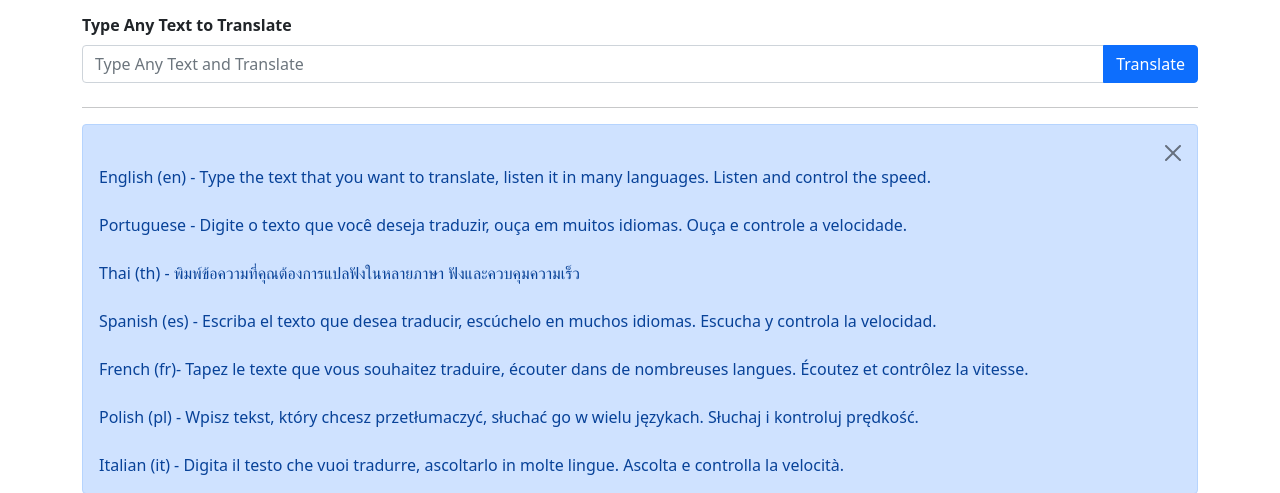
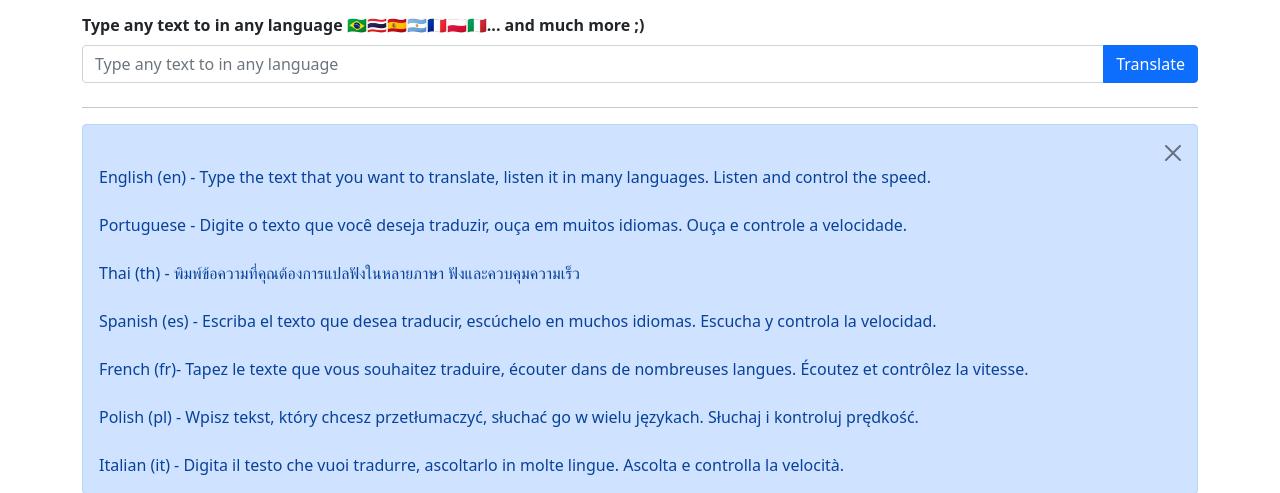
Before and after one commit to lexvieira/MultiTranslator_WithSpeak, a Flask app: page / in a window 1280 px wide. Shown: the part 104-597 px from the top of the page. Run offline with Flask 2, Linux system fonts and the light colour scheme; some libraries are stand-ins or nearby versions.

Commit message:
Adding Styles

```diff
--- a/app/templates/index.html
+++ b/app/templates/index.html
@@ -23,9 +23,9 @@
 
 		<hr>
 		<div>
-			<label for="basic-url" class="form-label" style="font-weight: bold;">Type Any Text to Translate</label>
+			<label for="basic-url" class="form-label" style="font-weight: bold;">Type any text to in any language 🇧🇷🇹🇭🇪🇸🇦🇷🇫🇷🇵🇱🇮🇹... and much more ;)</label>
 			<div class="input-group mb-4">
-				<input type="text" id="Input" placeholder="Type Any Text and Translate" class="form-control" placeholder="Username" aria-label="Username" aria-describedby="basic-addon1">
+				<input type="text" id="textToTranslate" placeholder="Type any text to in any language" class="form-control" aria-label="textToTranslate" aria-describedby="text-to-translate">
 				<button type="button" id="Button" class="btn btn-primary">Translate</button>
 			</div>
 		</div>
@@ -94,7 +94,7 @@
 				$("#Button").on('click', function () {
 					$('#detalhesTraducao').hide();
 					$('#Loading').fadeIn('slow');
-					var text = $("#Input").val();
+					var text = $("#textToTranslate").val();
 					//var url = 'http://127.0.0.1:5000/translator?text='+text;
 					var url = 'https://pymultitranslator.herokuapp.com/translator?text='+text;
 					$.get(url, function(data) {
```
